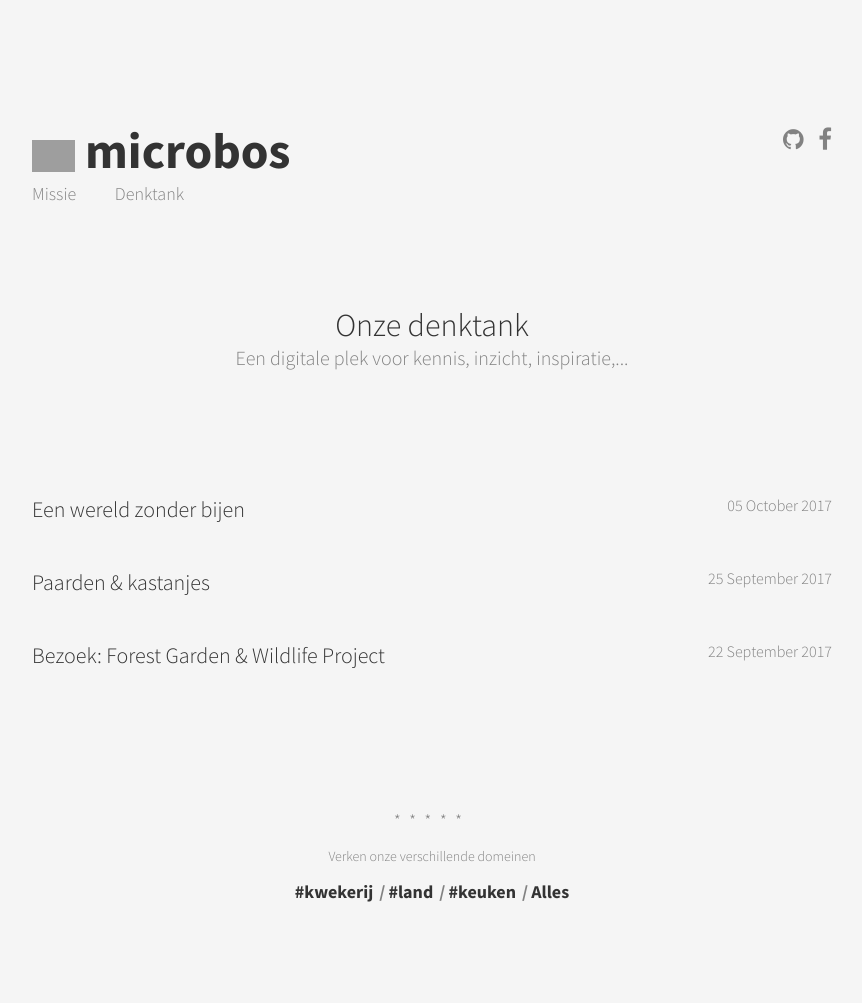
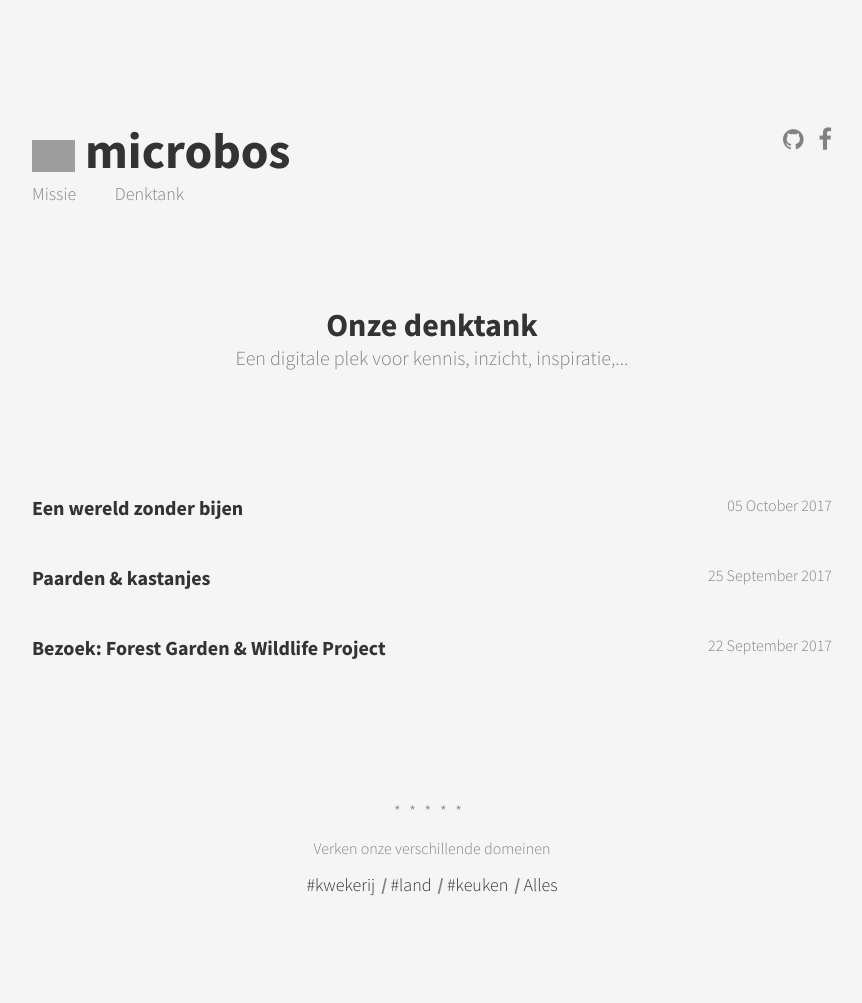
Before and after one commit to SimonBoury/microbos, a Jekyll site: the page built from index.html, in a window 1280 px wide. Shown: the whole page, without its empty margins (208-1070 px from the left). Built offline with Jekyll 4.4.1, drawn with Linux system fonts in a browser that asks for light colours; grey boxes are pictures that could not be loaded.

Commit message:
Update _default.scss

```diff
--- a/_sass/_default.scss
+++ b/_sass/_default.scss
@@ -14,7 +14,7 @@ body {
 
 a {
     color: $cloudy;
-    font-weight: bold;
+    font-weight: 500;
     text-decoration: none;
 
     &:hover {
@@ -23,8 +23,8 @@ a {
 }
 
 p {
-    font-size: 14px;
-    line-height: 26px;
+    font-size: 18px;
+    line-height: 28px;
 }
 
 img {
@@ -34,7 +34,6 @@ img {
 }
 
 blockquote {
-    letter-spacing: 3px;
     margin:0px;
     margin-top: 40px;
     margin-bottom: 70px;
@@ -121,6 +120,10 @@ strong {
     font-weight: 300;
 }
 
+.menu__entry a:hover {
+    color: $iron;
+}
+
 .social-links {
     float:right;
     font-size: 24px;
@@ -141,7 +144,7 @@ strong {
 }
 
 .page-title__text {
-    font-weight: 500;
+    font-weight: bold;
     font-size: 32px;
 }
 
@@ -175,8 +178,8 @@ strong {
 }
 
 .post-teaser__title {
-    font-weight: 500;
-    font-size: 22px;
+    font-weight: bold;
+    font-size: 20px;
     color: $iron;
 }
 
@@ -189,7 +192,7 @@ strong {
 }
 
 .empty-post-list {
-    font-size: 22px;
+    font-size: 20px;
     font-weight: 300;
     color: $iron;
     text-align: center;
@@ -208,7 +211,7 @@ strong {
 }
 
 .explore__label {
-    font-size: 14px;
+    font-size: 16px;
     margin-top: 15px;
 }
 
```
